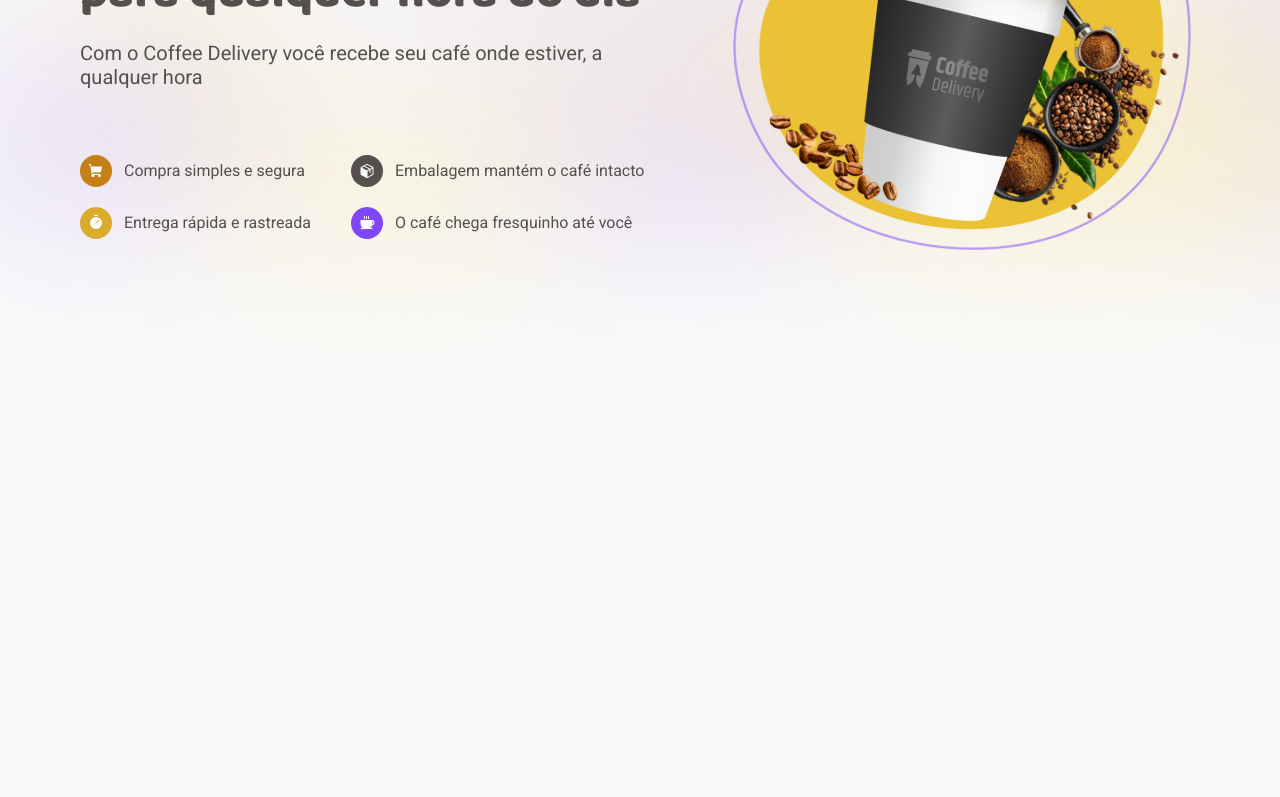
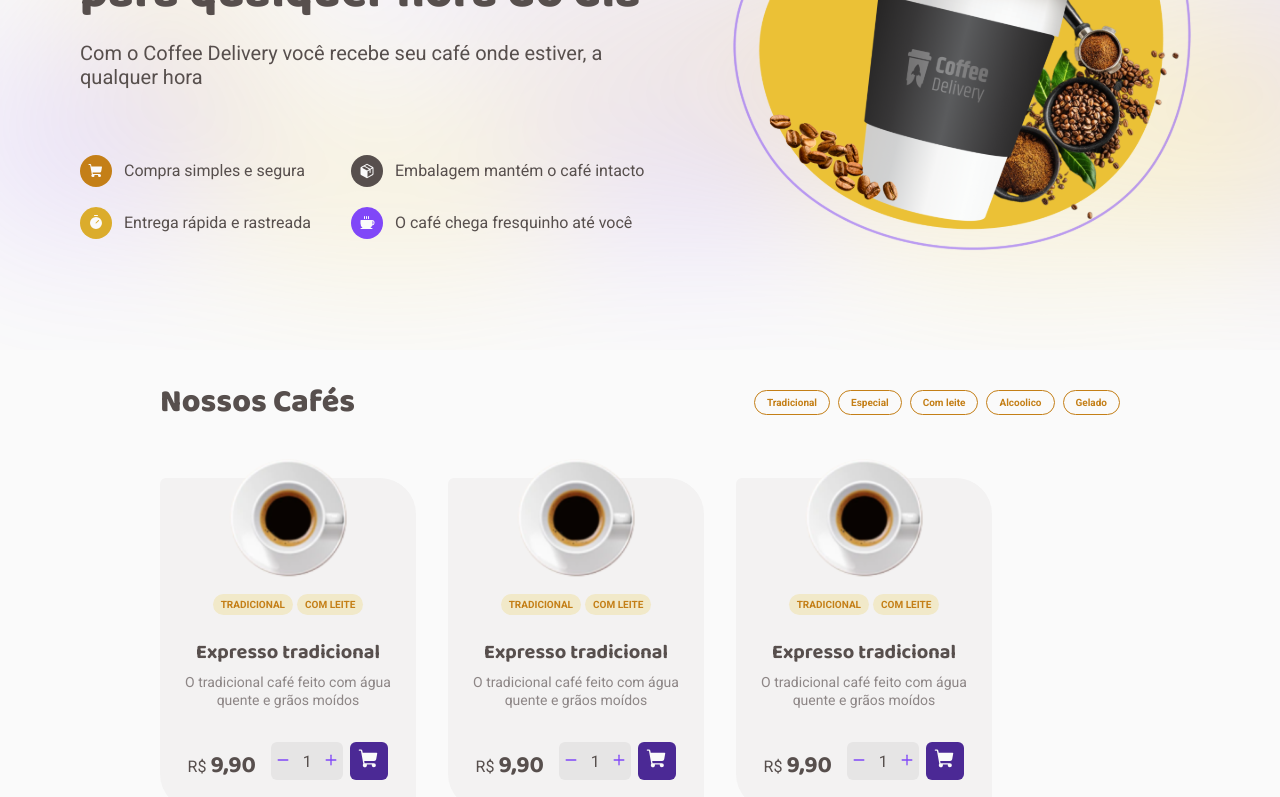
Before and after one commit to wilgnerl/coffeshop-app, a React (Vite) app: page / in a window 1280 px wide. Shown: the part 300-1097 px from the top of the page. Before the commit the page ends 800 px from the top, so only its background shows below. Built offline with nearby package versions, Linux system fonts and the light colour scheme.

Commit message:
feat cards list

```diff
--- a/src/components/Header/styles.ts
+++ b/src/components/Header/styles.ts
@@ -6,6 +6,8 @@ export const HeaderContainer = styled.header`
   justify-content: space-between;
   align-items: center;
   padding: 2rem 10rem;
+  position: sticky;
+  top: 0;
 
   img{
     width: 5.3rem;
@@ -30,10 +32,16 @@ export const LocationContainer = styled.div`
   line-height: 130%;
 `;
 
-export const CartContainer = styled.div`
+export const CartContainer = styled.button`
+  border: 0;
+  cursor: pointer;
   background-color: ${props => props.theme["yellow-300"]};
   color: ${props => props.theme["yellow-700"]};
   padding: 0.5rem;
   border-radius: 6px;
 
+  &:hover{
+    background-color: ${props => props.theme["yellow-500"]};
+  }
+
 `;
--- /dev/null
+++ b/src/pages/Home/Card/index.tsx
@@ -0,0 +1,45 @@
+import { Minus, Plus, ShoppingCart } from "phosphor-react";
+import coffeImg from "../../../assets/coffes/expresso.svg";
+import {
+	BuyContainer,
+	CardContainer,
+	CartButton,
+	CounterContainer,
+	DescriptionContainer,
+	DescriptionTagContainer
+} from "./styles";
+
+
+export function Card(){
+	return(
+		<CardContainer>
+			<img src={coffeImg} alt="" />
+
+			<DescriptionContainer>
+				<DescriptionTagContainer>
+					<span>Tradicional</span>
+					<span>Com leite</span>
+				</DescriptionTagContainer>
+				<h1>Expresso tradicional</h1>
+				<p>O tradicional café feito com água quente e grãos moídos</p>
+			</DescriptionContainer>
+
+			<BuyContainer>
+				<span>R$ <strong>9,90</strong></span>
+				<CounterContainer>
+					<button>
+						<Minus size={14} weight="bold"/>
+					</button>
+					<span>1</span>
+					<button>
+						<Plus size={14} weight="bold"/>
+					</button>
+				</CounterContainer>
+				<CartButton>
+					<ShoppingCart size={22} weight="fill"/>
+				</CartButton>
+			</BuyContainer>
+
+		</CardContainer>
+	);
+}
--- /dev/null
+++ b/src/pages/Home/Card/styles.ts
@@ -0,0 +1,143 @@
+import styled from "styled-components";
+
+export const CardContainer = styled.div`
+  width: 16rem;
+  background-color: ${props => props.theme["gray-200"]};
+  display: flex;
+  align-items: center;
+  border-radius: 6px 36px;
+
+  img{
+    width: 7.5rem;
+    height: 7.5rem;
+    margin-top: -1.25rem;
+  }
+`;
+
+export const DescriptionContainer = styled.div`
+  width: 100%;
+  display: flex;
+  align-items: center;
+  margin-top: 1rem;
+
+
+  h1{
+    font-family: "Baloo 2";
+    font-size: 1.25rem;
+    font-weight: 700;
+    line-height: 1.625rem;
+    margin-bottom: 0.5rem;
+    margin-right: 1.25rem;
+    margin-left: 1.25rem;
+  }
+
+  p{
+    font-size: 0.875rem;
+    font-weight: 400;
+    line-height: 1.1375rem;
+    color: ${props => props.theme["gray-600"]};
+    text-align: center;
+    margin-right: 1.25rem;
+    margin-left: 1.25rem;
+    margin-bottom: 2.0625rem;
+  }
+`;
+
+export const DescriptionTagContainer = styled.div`
+  display: flex;
+  flex-wrap: wrap;
+  flex-direction: row;
+  align-content: center;
+  margin: 0 auto 1.25rem;
+  gap: 0.25rem;
+  height: 1.5625rem;
+
+  span{
+
+    font-size: 0.625rem;
+    font-weight: 700;
+    line-height: 0.8125rem;
+    text-transform: uppercase;
+    background-color: ${props => props.theme["yellow-300"]};
+    color: ${props => props.theme["yellow-700"]};
+    padding: 0.25rem 0.5rem;
+    border-radius: 100px;
+  }
+
+`;
+
+export const BuyContainer = styled.div`
+  width: 100%;
+  display: flex;
+  align-items: center;
+  justify-content: space-between;
+  flex-wrap: wrap;
+  height: 3rem;
+  margin-bottom: 1.25rem;
+  padding-left: 1.5rem;
+  padding-right: 1.5rem;
+
+  > span {
+    color: ${(props) => props.theme["gray-700"]};
+    margin-top: 0.25rem;
+    font-size: 1rem;
+  }
+
+  strong {
+    font-size: 1.5rem;
+    font-family: "Baloo 2";
+    margin-right: 0.5rem;
+    color: ${(props) => props.theme["gray-700"]};
+  }
+
+`;
+
+export const CounterContainer = styled.div`
+  display: flex;
+  justify-content: center;
+  align-items: center;
+  width: 4.5rem;
+  height: 2.375rem;
+  flex-wrap: wrap;
+  background-color: ${props => props.theme["gray-400"]};
+  border-radius: 6px;
+
+  button{
+    border: none;
+    background-color: transparent;
+    width: 1.5rem;
+    height: 2.375rem;
+    text-align: center;
+    cursor: pointer;
+    color: ${props => props.theme["purple-500"]};
+  }
+
+  button:focus{
+    box-shadow: none;
+  }
+
+  button:hover{
+    color: ${props => props.theme["purple-700"]};
+  }
+
+  span{
+    display: flex;
+    justify-content: center;
+    align-items: center;
+    width: 1.5rem;
+  }
+`;
+
+export const CartButton = styled.button`
+  height: 2.375rem;
+  width: 2.375rem;
+  border: 0;
+  background-color: ${props => props.theme["purple-700"]};
+  color: ${props => props.theme["gray-100"]};
+  border-radius: 6px;
+  cursor: pointer;
+
+  &:hover{
+    background-color: ${props => props.theme["purple-500"]};
+  }
+`;
--- a/src/pages/Home/index.tsx
+++ b/src/pages/Home/index.tsx
@@ -1,10 +1,20 @@
-import { HomeContainer, ItemContainer, TextContainer } from "./styles";
+import {
+	CoffeListContainer,
+	CoffeListMainContainer,
+	CofferListHeaderContainer,
+	HomeContainer,
+	IntroContainer,
+	ItemContainer,
+	TextContainer
+} from "./styles";
 import coffeImg from "../../assets/coffe.svg";
 import { Coffee, Timer, ShoppingCart, Package } from "phosphor-react";
+import { Card } from "./Card";
 
 export function Home(){
 	return(
 		<HomeContainer>
+			<IntroContainer>
 				<TextContainer>
 					<h1>Encontre o café perfeito para qualquer hora do dia</h1>
 					<span>Com o Coffee Delivery você recebe seu café onde estiver, a qualquer hora</span>
@@ -37,6 +47,32 @@ export function Home(){
 				</TextContainer>
 
 				<img src={coffeImg} alt="" />
+			</IntroContainer>
+
+			<CoffeListContainer>
+				<CofferListHeaderContainer>
+					<h1>Nossos Cafés</h1>
+
+					<div>
+						<button>Tradicional</button>
+						<button>Especial</button>
+						<button>Com leite</button>
+						<button>Alcoolico</button>
+						<button>Gelado</button>
+					</div>
+				</CofferListHeaderContainer>
+
+				<CoffeListMainContainer>
+					<Card />
+					<Card />
+					<Card />
+					<Card />
+					<Card />
+					<Card />
+					<Card />
+					<Card />
+				</CoffeListMainContainer>
+			</CoffeListContainer>
 		</HomeContainer>
 	);
 }
--- a/src/pages/Home/styles.ts
+++ b/src/pages/Home/styles.ts
@@ -2,6 +2,9 @@ import styled from "styled-components";
 import backgroundImg from "../../assets/Background.svg";
 
 export const HomeContainer = styled.div`
+`;
+
+export const IntroContainer = styled.div`
   background-image: url(${backgroundImg});
   height: 34rem;
 
@@ -87,3 +90,58 @@ export const ItemContainer = styled.div`
     }
   }
 `;
+
+export const CoffeListContainer = styled.div`
+  margin-top: 2rem;
+  margin-left: 10rem;
+  margin-right: 10rem;
+
+  div{
+    display: flex;
+    flex-direction: column;
+  }
+`;
+
+export const CofferListHeaderContainer = styled.header`
+  display: flex;
+  justify-content: space-between;
+  align-items: center;
+  margin-bottom: 3.375rem;
+
+  h1{
+    font-family: "Baloo 2";
+    font-size: 2rem;
+    font-weight: 800;
+    line-height: 130%;
+  }
+
+  div{
+    display: flex;
+    flex-direction: row;
+    gap: 0.5rem;
+
+
+    button{
+      border: 1px solid ${props => props.theme["yellow-700"]};
+      cursor: pointer;
+      background-color: ${props => props.theme["gray-100"]};
+      color: ${props => props.theme["yellow-700"]};
+      border-radius: 100px;
+      padding: 6px 12px;
+      font-weight: 700;
+      font-size: 0.625rem;
+    }
+
+    button:hover{
+      background-color: ${props => props.theme["yellow-700"]};
+      color: ${props => props.theme["gray-100"]};
+
+    }
+  }
+`;
+
+export const CoffeListMainContainer = styled.main`
+  display: flex;
+  flex-wrap: wrap;
+  gap: 2rem;
+`;
```
Lines whose indentation alone changed are shown as unchanged.
